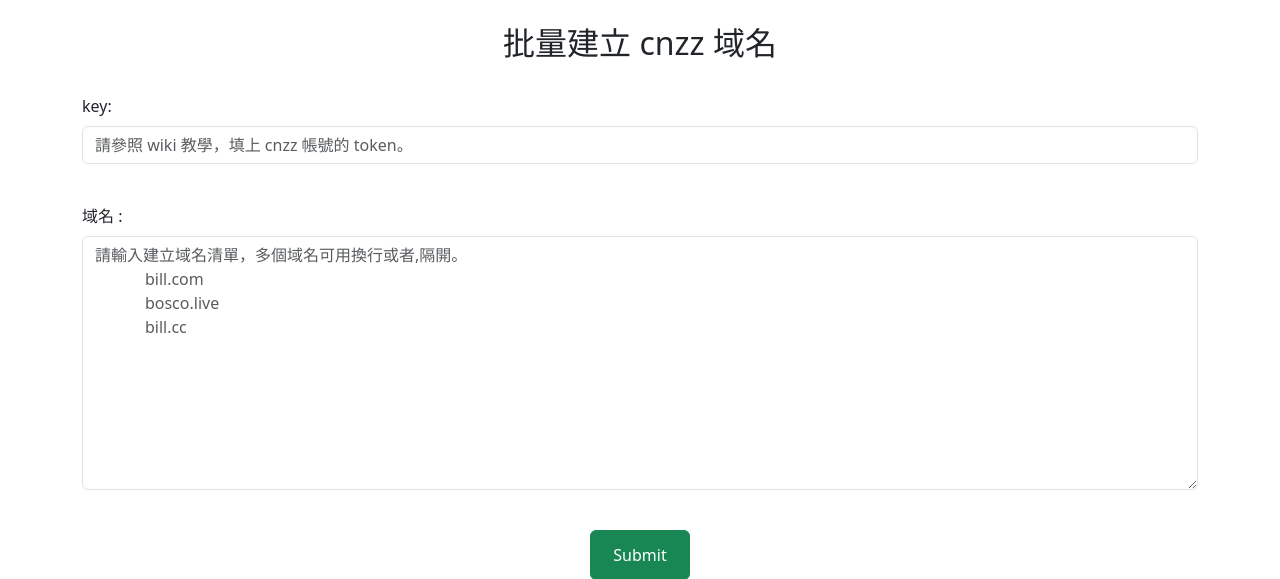
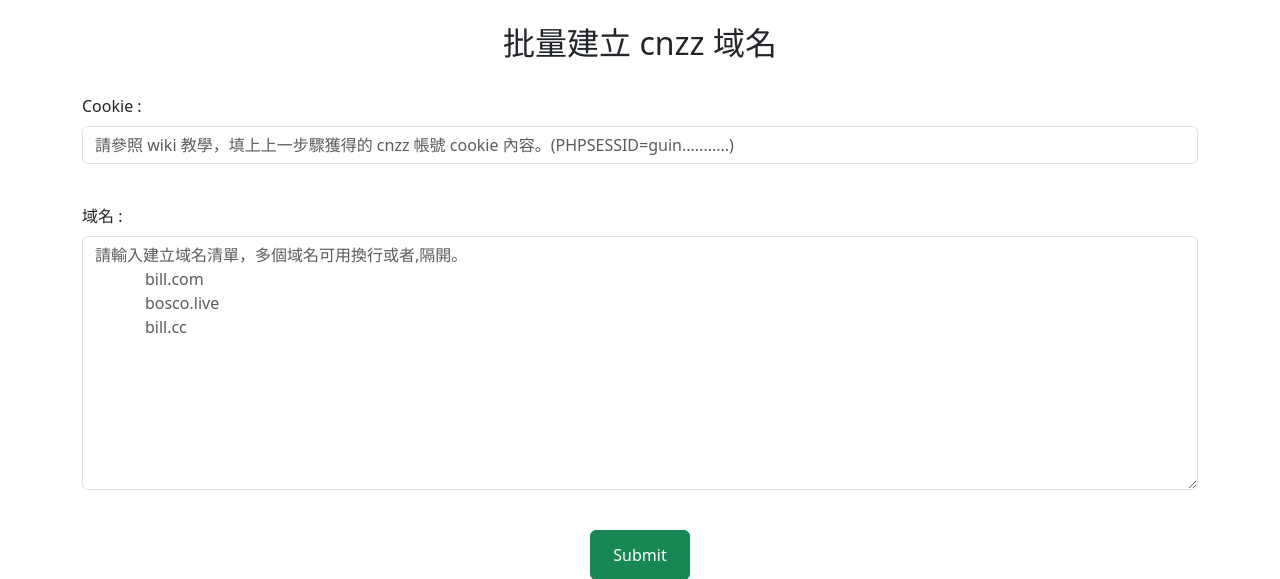
Before and after one commit to bosco85828/yc_webtool, a Flask app: page /createcnzz in a window 1280 px wide. Shown: the part 64-643 px from the top of the page. Run offline with Flask 2, Linux system fonts and the light colour scheme.

Commit message:
change_label

```diff
--- a/templates/createcnzz.html
+++ b/templates/createcnzz.html
@@ -78,8 +78,8 @@
         </div>
         <br>
         <div class="mb-3">
-            <label for="exampleFormControlInput1" class="form-label"> key: </label>
-            <input type="text" class="form-control" id="exampleFormControlInput2" name="token" required="required" placeholder="請參照 wiki 教學，填上 cnzz 帳號的 token。">
+            <label for="exampleFormControlInput1" class="form-label"> Cookie : </label>
+            <input type="text" class="form-control" id="exampleFormControlInput2" name="token" required="required" placeholder="請參照 wiki 教學，填上上一步驟獲得的 cnzz 帳號 cookie 內容。(PHPSESSID=guin...........)">
         </div>
         <br>
         <div class="mb-3">
--- a/templates/searchcnzz.html
+++ b/templates/searchcnzz.html
@@ -78,8 +78,8 @@
         </div>
         <br>
         <div class="mb-3">
-            <label for="exampleFormControlInput1" class="form-label"> key: </label>
-            <input type="text" class="form-control" id="exampleFormControlInput2" name="token" required="required" placeholder="請參照 wiki 教學，填上 cnzz 帳號的 token。">
+            <label for="exampleFormControlInput1" class="form-label"> Cookie : </label>
+            <input type="text" class="form-control" id="exampleFormControlInput2" name="token" required="required" placeholder="請參照 wiki 教學，填上上一步驟獲得的 cnzz 帳號 cookie 內容。(PHPSESSID=guin...........)">
         </div>
         <br>
         <div class="mb-3">
```
